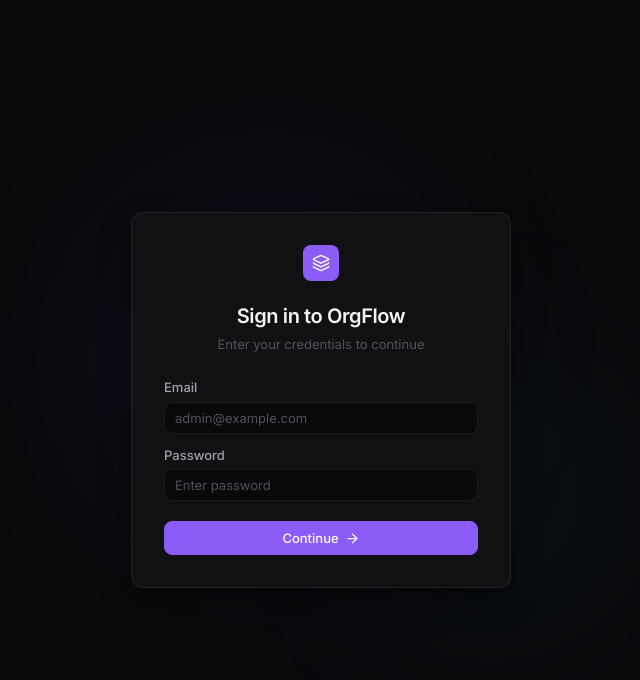
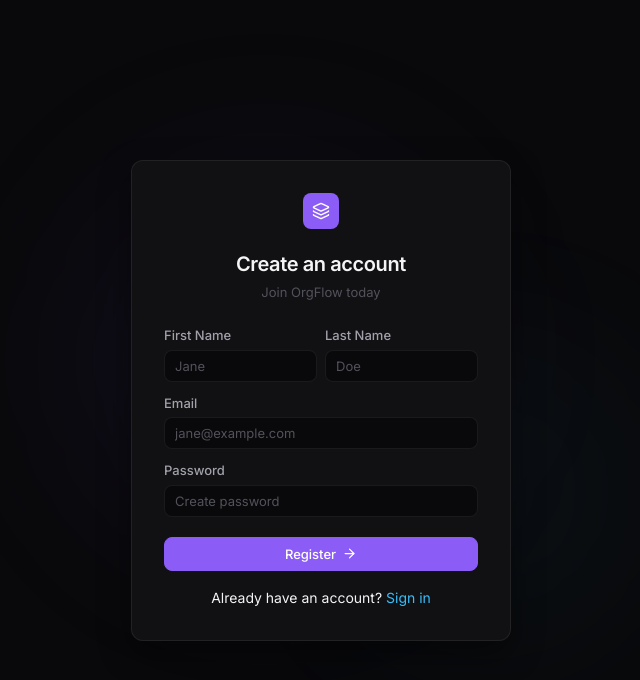
Before and after one commit to AadiyKhan/orgflow-api, a React app in the folder frontend/: page /#/register in a window 1280 px wide. Before the commit this address led to /login. Shown: the top 680 px of the page, without its empty margins (319-959 px from the left). Built offline with nearby package versions, Linux system fonts and the light colour scheme; no server answers; the HTML template or start-up script is replaced by a standard one.

Commit message:
Add user registration and fix SPA fallback

```diff
--- a/frontend/src/App.jsx
+++ b/frontend/src/App.jsx
@@ -1,6 +1,7 @@
 import React from 'react';
-import { BrowserRouter, Routes, Route, Navigate } from 'react-router-dom';
+import { HashRouter, Routes, Route, Navigate } from 'react-router-dom';
 import Login from './pages/Login';
+import Register from './pages/Register';
 import Dashboard from './pages/Dashboard';
 import Team from './pages/Team';
 import Settings from './pages/Settings';
@@ -12,10 +13,11 @@ function PrivateRoute({ children }) {
 
 export default function App() {
   return (
-    <BrowserRouter>
+    <HashRouter>
       <Routes>
         <Route path="/" element={<Navigate to="/dashboard" />} />
         <Route path="/login" element={<Login />} />
+        <Route path="/register" element={<Register />} />
         <Route
           path="/dashboard"
           element={
@@ -41,6 +43,6 @@ export default function App() {
           }
         />
       </Routes>
-    </BrowserRouter>
+    </HashRouter>
   );
 }
--- a/frontend/src/pages/Login.jsx
+++ b/frontend/src/pages/Login.jsx
@@ -1,5 +1,5 @@
 import React, { useState } from 'react';
-import { useNavigate } from 'react-router-dom';
+import { useNavigate, Link } from 'react-router-dom';
 import api from '../api';
 import { ArrowRight, Layers } from 'lucide-react';
 
@@ -42,6 +42,9 @@ export default function Login() {
             {loading ? 'Signing in...' : (<>Continue <ArrowRight size={15} /></>)}
           </button>
         </form>
+        <div style={{ marginTop: '1rem', textAlign: 'center', fontSize: '0.875rem' }}>
+          Don't have an account? <Link to="/register" style={{ color: '#38bdf8', textDecoration: 'none' }}>Sign up</Link>
+        </div>
       </div>
     </div>
   );
--- /dev/null
+++ b/frontend/src/pages/Register.jsx
@@ -0,0 +1,62 @@
+import React, { useState } from 'react';
+import { useNavigate, Link } from 'react-router-dom';
+import api from '../api';
+import { ArrowRight, Layers } from 'lucide-react';
+
+export default function Register() {
+  const [firstName, setFirstName] = useState('');
+  const [lastName, setLastName] = useState('');
+  const [email, setEmail] = useState('');
+  const [password, setPassword] = useState('');
+  const [error, setError] = useState(null);
+  const [loading, setLoading] = useState(false);
+  const navigate = useNavigate();
+
+  const handleSubmit = async (e) => {
+    e.preventDefault();
+    setLoading(true);
+    setError(null);
+    try {
+      const res = await api.post('/auth/register/', {
+        email,
+        password,
+        first_name: firstName,
+        last_name: lastName
+      });
+      localStorage.setItem('access_token', res.data.access);
+      localStorage.setItem('refresh_token', res.data.refresh);
+      navigate('/dashboard');
+    } catch (err) {
+      setError(err.response?.data?.error || 'Registration failed');
+    } finally {
+      setLoading(false);
+    }
+  };
+
+  return (
+    <div className="auth-page">
+      <div className="auth-card">
+        <div className="auth-logo"><Layers size={18} color="white" /></div>
+        <h1 className="auth-title">Create an account</h1>
+        <p className="auth-subtitle">Join OrgFlow today</p>
+
+        {error && <div className="auth-error">{error}</div>}
+
+        <form onSubmit={handleSubmit} className="flex-col gap-3">
+          <div style={{ display: 'flex', gap: '0.5rem' }}>
+            <div style={{ flex: 1 }}><label>First Name</label><input type="text" value={firstName} onChange={e => setFirstName(e.target.value)} placeholder="Jane" /></div>
+            <div style={{ flex: 1 }}><label>Last Name</label><input type="text" value={lastName} onChange={e => setLastName(e.target.value)} placeholder="Doe" /></div>
+          </div>
+          <div><label>Email</label><input type="email" value={email} onChange={e => setEmail(e.target.value)} placeholder="jane@example.com" required /></div>
+          <div><label>Password</label><input type="password" value={password} onChange={e => setPassword(e.target.value)} placeholder="Create password" required /></div>
+          <button type="submit" className="btn btn-primary w-full mt-2" disabled={loading} style={{ padding: '0.5rem' }}>
+            {loading ? 'Creating account...' : (<>Register <ArrowRight size={15} /></>)}
+          </button>
+        </form>
+        <div style={{ marginTop: '1rem', textAlign: 'center', fontSize: '0.875rem' }}>
+          Already have an account? <Link to="/login" style={{ color: '#38bdf8', textDecoration: 'none' }}>Sign in</Link>
+        </div>
+      </div>
+    </div>
+  );
+}
```
Also changed, not shown: 2 other files (tests, documents, lock files or other folders).
